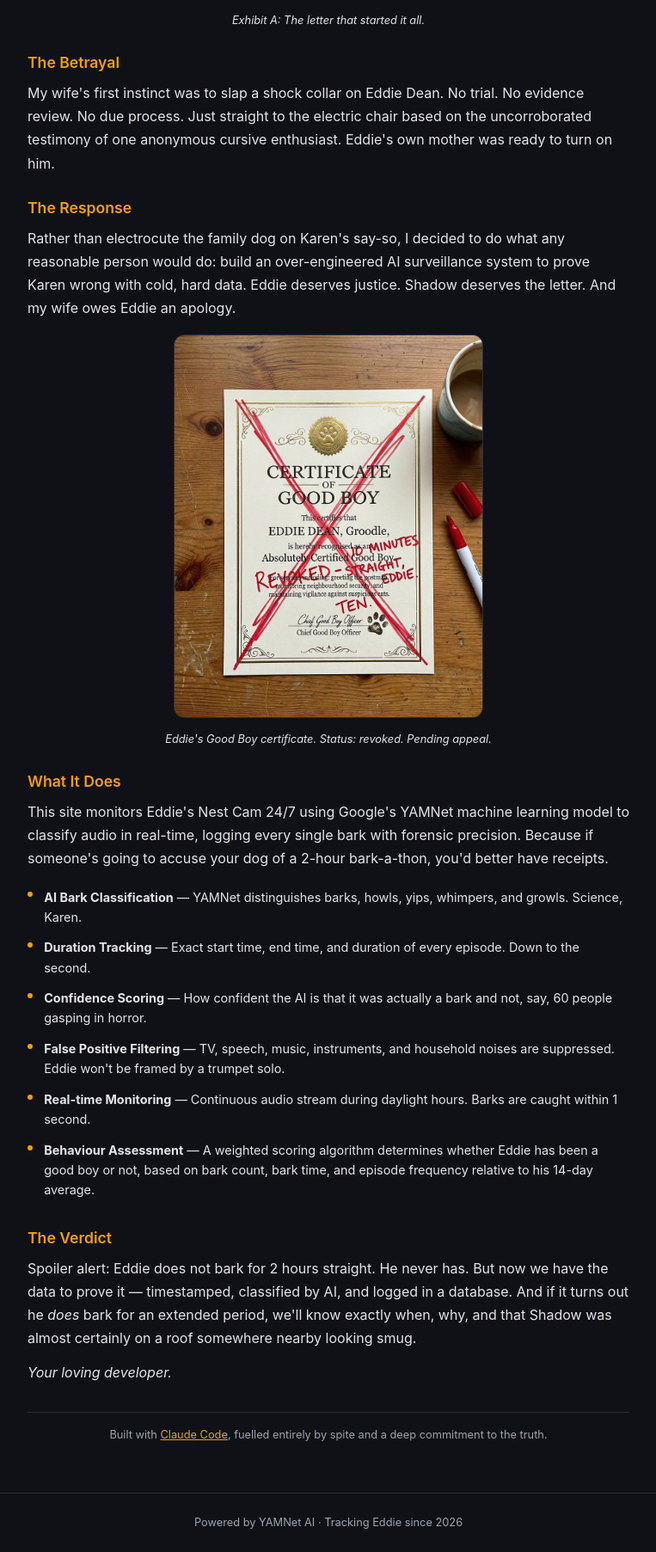
After one commit to cjmuldoon/barkup, a Python web app: template src/barkup/web/templates/about.html in a window 1280 px wide. The commit adds this page. Shown: the part 1048-2853 px from the top of the page at 86% size, without its empty margins (258-1021 px from the left). Run offline with Jinja, Linux system fonts and the light colour scheme; the template is opened without the code that fills it, so the values that code supplies are empty.

Commit message:
Add About page with Eddie's backstory, Karen's letter, and revoked certificate
Public /about page telling the full story: the accused, the letter,
the betrayal, the AI response. Includes Karen's handwritten letter
and Eddie's revoked Good Boy certificate. Info icon in navbar. Footer
year fixed to 2026.

Co-Authored-By: Claude Opus 4.6 (1M context) <noreply@anthropic.com>

```diff
--- a/src/barkup/web/app.py
+++ b/src/barkup/web/app.py
@@ -238,6 +238,10 @@ def create_app(db=None):
             "mood": mood,
         }
 
+    @app.route("/about")
+    def about():
+        return render_template("about.html")
+
     @app.route("/api/random-clip")
     def api_random_clip():
         db = get_db()
--- a/src/barkup/web/static/style.css
+++ b/src/barkup/web/static/style.css
@@ -731,6 +731,96 @@ body {
 .log-debug { color: var(--text-muted); opacity: 0.6; }
 .log-empty { color: var(--text-muted); text-align: center; padding: 2rem; }
 
+/* About page */
+.about-page { max-width: 700px; margin: 0 auto; }
+.about-title {
+    font-size: 1.6rem;
+    font-weight: 700;
+    margin-bottom: 0.3rem;
+    letter-spacing: -0.02em;
+}
+.about-subtitle {
+    color: var(--text-muted);
+    font-size: 0.95rem;
+    font-style: italic;
+    margin-bottom: 1.5rem;
+}
+.about-section {
+    margin-bottom: 1.5rem;
+}
+.about-section h2 {
+    font-size: 1.1rem;
+    font-weight: 600;
+    color: var(--accent);
+    margin-bottom: 0.5rem;
+}
+.about-section p {
+    color: var(--text);
+    line-height: 1.7;
+    margin-bottom: 0.6rem;
+}
+.about-section blockquote {
+    border-left: 3px solid var(--accent);
+    padding: 0.5rem 1rem;
+    margin: 0.8rem 0;
+    color: var(--text-muted);
+    font-style: italic;
+    background: var(--surface);
+    border-radius: 0 8px 8px 0;
+}
+.about-image-container {
+    margin: 1rem 0;
+    text-align: center;
+}
+.about-image {
+    max-width: 100%;
+    border-radius: var(--radius);
+    border: 1px solid var(--border);
+}
+.about-image-sm { max-width: 360px; }
+.about-caption {
+    font-size: 0.8rem;
+    color: var(--text-muted);
+    margin-top: 0.4rem;
+    font-style: italic;
+}
+.about-features {
+    list-style: none;
+    padding: 0;
+    margin: 0.8rem 0;
+}
+.about-features li {
+    padding: 0.4rem 0 0.4rem 1.2rem;
+    position: relative;
+    color: var(--text);
+    line-height: 1.6;
+    font-size: 0.9rem;
+}
+.about-features li::before {
+    content: '';
+    position: absolute;
+    left: 0;
+    top: 0.75rem;
+    width: 6px;
+    height: 6px;
+    border-radius: 50%;
+    background: var(--accent);
+}
+.about-signoff {
+    color: var(--accent);
+    font-style: italic;
+    margin-top: 0.8rem;
+}
+.about-footer-note {
+    text-align: center;
+    margin-top: 2rem;
+    padding-top: 1rem;
+    border-top: 1px solid var(--border);
+    font-size: 0.8rem;
+    color: var(--text-muted);
+}
+.about-footer-note a { color: var(--accent); }
+
 /* Mobile media popup */
 .media-popup-overlay {
     display: none;
--- /dev/null
+++ b/src/barkup/web/templates/about.html
@@ -0,0 +1,81 @@
+{% extends "base.html" %}
+
+{% block title %}About - Eddie Is A Good Boy{% endblock %}
+
+{% block content %}
+<div class="about-page">
+
+<h1 class="about-title">The Story of Eddie Dean</h1>
+<p class="about-subtitle">AI-powered dog bark tracking because apparently our dog is single-handedly terrorising an entire suburb.</p>
+
+<div class="about-section">
+    <h2>The Accused</h2>
+    <p>
+        The accused is <strong>Eddie Dean</strong>, a medium-to-small Groodle and certified Good Boy. Eddie's rap sheet includes: barking at the postman (fair), saying g'day to doggy colleagues getting their walk (reasonable), and barking at <strong>Shadow</strong> &mdash; the blue-grey cat from two doors down who is, by any objective measure, the <em>actual</em> neighbourhood terrorist. Shadow's hobbies include sitting on top of everyone's roofs and tormenting every dog in a three-block radius. Nobody writes Shadow a letter.
+    </p>
+</div>
+
+<div class="about-section">
+    <h2>The Letter</h2>
+    <p>
+        One fine day, we received a 500-word <em>handwritten</em> letter from a neighbour &mdash; let's call her Karen &mdash; detailing how Eddie had allegedly barked for <strong>2 hours straight</strong> and was "impacting at least 60 people." Sixty. Six-zero. One Groodle. Sixty victims. We can only assume Karen was out at our gate for the full 2 hours with a clipboard and a stopwatch, which ironically would give Eddie something to bark at.
+    </p>
+    <p>
+        The letter was a masterclass in passive aggression, meticulously penned in cursive, factually creative, and lovingly concluded with:
+    </p>
+    <blockquote>"Your loving neighbour"</blockquote>
+
+    <div class="about-image-container">
+        <img src="{{ url_for('static', filename='love_from_karen.jpeg') }}" alt="The letter from Karen" class="about-image">
+        <p class="about-caption">Exhibit A: The letter that started it all.</p>
+    </div>
+</div>
+
+<div class="about-section">
+    <h2>The Betrayal</h2>
+    <p>
+        My wife's first instinct was to slap a shock collar on Eddie Dean. No trial. No evidence review. No due process. Just straight to the electric chair based on the uncorroborated testimony of one anonymous cursive enthusiast. Eddie's own mother was ready to turn on him.
+    </p>
+</div>
+
+<div class="about-section">
+    <h2>The Response</h2>
+    <p>
+        Rather than electrocute the family dog on Karen's say-so, I decided to do what any reasonable person would do: build an over-engineered AI surveillance system to prove Karen wrong with cold, hard data. Eddie deserves justice. Shadow deserves the letter. And my wife owes Eddie an apology.
+    </p>
+
+    <div class="about-image-container">
+        <img src="{{ url_for('static', filename='sorry_karen.JPG') }}" alt="Eddie's revoked Good Boy certificate" class="about-image about-image-sm">
+        <p class="about-caption">Eddie's Good Boy certificate. Status: revoked. Pending appeal.</p>
+    </div>
+</div>
+
+<div class="about-section">
+    <h2>What It Does</h2>
+    <p>
+        This site monitors Eddie's Nest Cam 24/7 using Google's YAMNet machine learning model to classify audio in real-time, logging every single bark with forensic precision. Because if someone's going to accuse your dog of a 2-hour bark-a-thon, you'd better have receipts.
+    </p>
+    <ul class="about-features">
+        <li><strong>AI Bark Classification</strong> &mdash; YAMNet distinguishes barks, howls, yips, whimpers, and growls. Science, Karen.</li>
+        <li><strong>Duration Tracking</strong> &mdash; Exact start time, end time, and duration of every episode. Down to the second.</li>
+        <li><strong>Confidence Scoring</strong> &mdash; How confident the AI is that it was actually a bark and not, say, 60 people gasping in horror.</li>
+        <li><strong>False Positive Filtering</strong> &mdash; TV, speech, music, instruments, and household noises are suppressed. Eddie won't be framed by a trumpet solo.</li>
+        <li><strong>Real-time Monitoring</strong> &mdash; Continuous audio stream during daylight hours. Barks are caught within 1 second.</li>
+        <li><strong>Behaviour Assessment</strong> &mdash; A weighted scoring algorithm determines whether Eddie has been a good boy or not, based on bark count, bark time, and episode frequency relative to his 14-day average.</li>
+    </ul>
+</div>
+
+<div class="about-section">
+    <h2>The Verdict</h2>
+    <p>
+        Spoiler alert: Eddie does not bark for 2 hours straight. He never has. But now we have the data to prove it &mdash; timestamped, classified by AI, and logged in a database. And if it turns out he <em>does</em> bark for an extended period, we'll know exactly when, why, and that Shadow was almost certainly on a roof somewhere nearby looking smug.
+    </p>
+    <p class="about-signoff">Your loving developer.</p>
+</div>
+
+<div class="about-footer-note">
+    <p>Built with <a href="https://claude.com/claude-code" target="_blank" rel="noopener">Claude Code</a>, fuelled entirely by spite and a deep commitment to the truth.</p>
+</div>
+
+</div>
+{% endblock %}
--- a/src/barkup/web/templates/base.html
+++ b/src/barkup/web/templates/base.html
@@ -21,6 +21,11 @@
             </span>
         </a>
         <div class="nav-links">
+            <a href="{{ url_for('about') }}" class="nav-icon" title="About Eddie">
+                <svg width="16" height="16" viewBox="0 0 16 16" fill="none" stroke="currentColor" stroke-width="1.8" stroke-linecap="round" stroke-linejoin="round">
+                    <circle cx="8" cy="8" r="7"/><line x1="8" y1="7" x2="8" y2="11"/><circle cx="8" cy="4.5" r="0.5" fill="currentColor" stroke="none"/>
+                </svg>
+            </a>
             <a href="/" class="nav-refresh" onclick="event.preventDefault(); location.reload();" title="Refresh">
                 <svg width="16" height="16" viewBox="0 0 16 16" fill="none" stroke="currentColor" stroke-width="1.8" stroke-linecap="round" stroke-linejoin="round">
                     <path d="M1 1v5h5"/>
@@ -53,7 +58,7 @@
     </main>
 
     <footer class="footer">
-        <p>Powered by YAMNet AI &middot; Tracking Eddie since 2025</p>
+        <p>Powered by YAMNet AI &middot; Tracking Eddie since 2026</p>
     </footer>
 </body>
 </html>
```
Also changed, not shown: src/barkup/web/static/sorry_karen.JPG (added), 1 other file.
